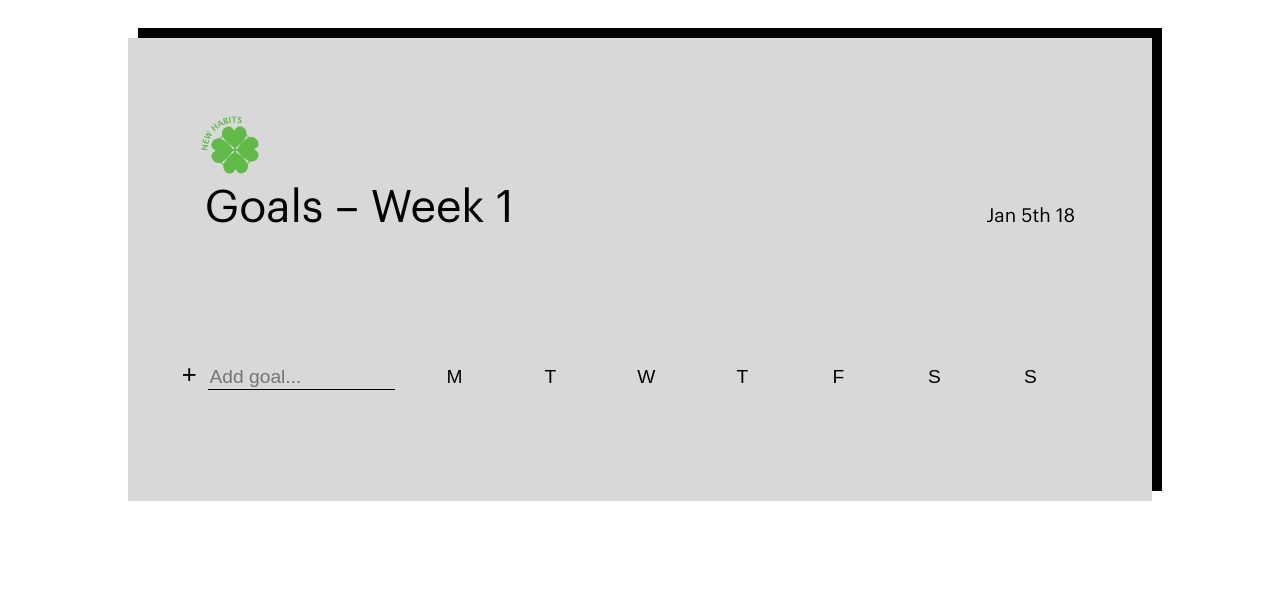
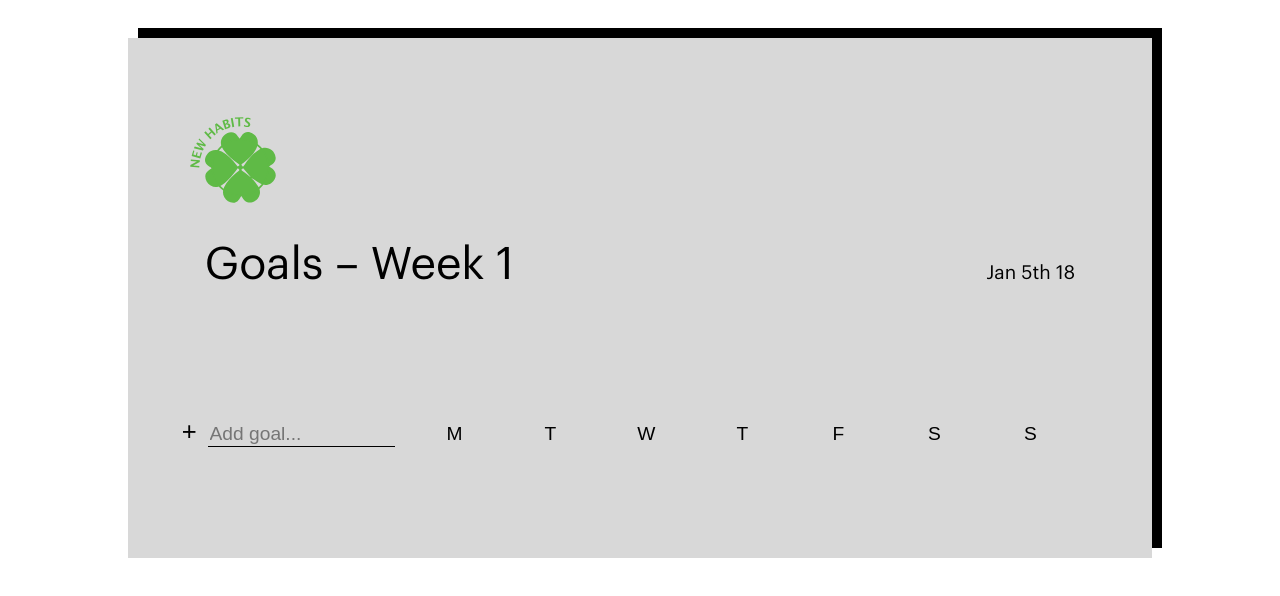
Before and after one commit to djbj/sprint4, a React app in the folder code/: page / in a window 1280 px wide. Built offline with nearby package versions, Linux system fonts and the light colour scheme.

Commit message:
small updates

```diff
--- a/code/src/components/Goal/style.css
+++ b/code/src/components/Goal/style.css
@@ -33,11 +33,11 @@
   height: 1.5vw;
   border-radius: 50%;
   /*border: 0.15vw solid black;*/
-  background-image: url("/images/minus.png");
+  background-image: url("/images/minus_grey.png");
   background-size: 1.3vw 1.3vw;
   background-repeat: no-repeat;
   background-position: center;
-  background-color: #868585;
+  background-color: #524f4f;
 }
 
 @media (max-width: 600px) {
--- a/code/src/components/Header/style.css
+++ b/code/src/components/Header/style.css
@@ -12,9 +12,9 @@
 }
 
 img {
-  width: 60px;
-  height: 60px;
-  margin-left: -5px;
+  width: 90px;
+  height: 90px;
+  margin-left: -17px;
 }
 
 .date-heading-container {
@@ -27,12 +27,12 @@ img {
 .header-day {
   font-size: 1.5vw;
   display: inline-block;
-  margin-top: 8px;
+  margin-top: 35px;
 }
 
 .header-week {
   display: inline-block;
-  margin-top: 8px;
+  margin-top: 35px;
 }
 
 @media (max-width: 600px) {
```
Also changed, not shown: code/public/images/minus_grey.png (added).
